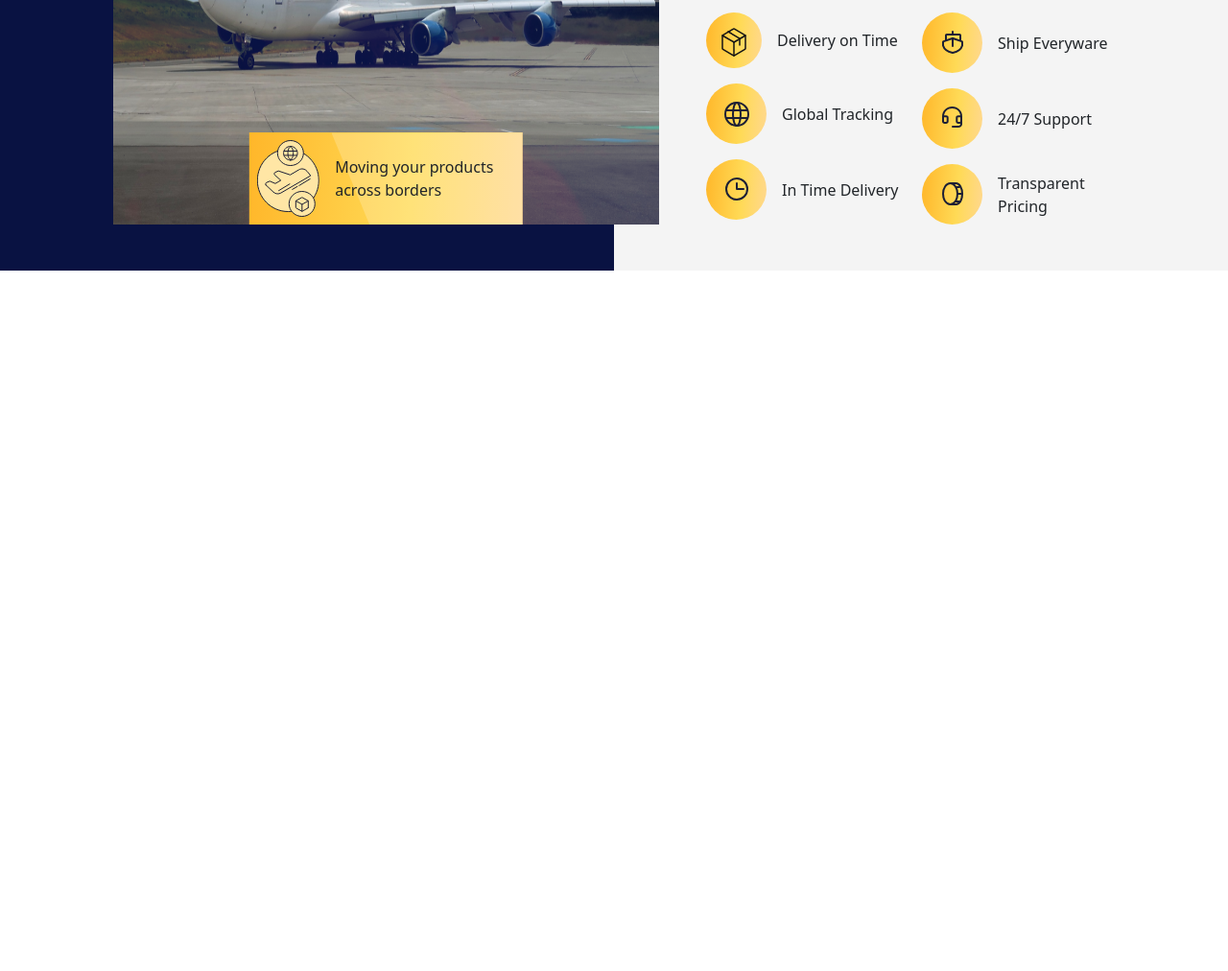
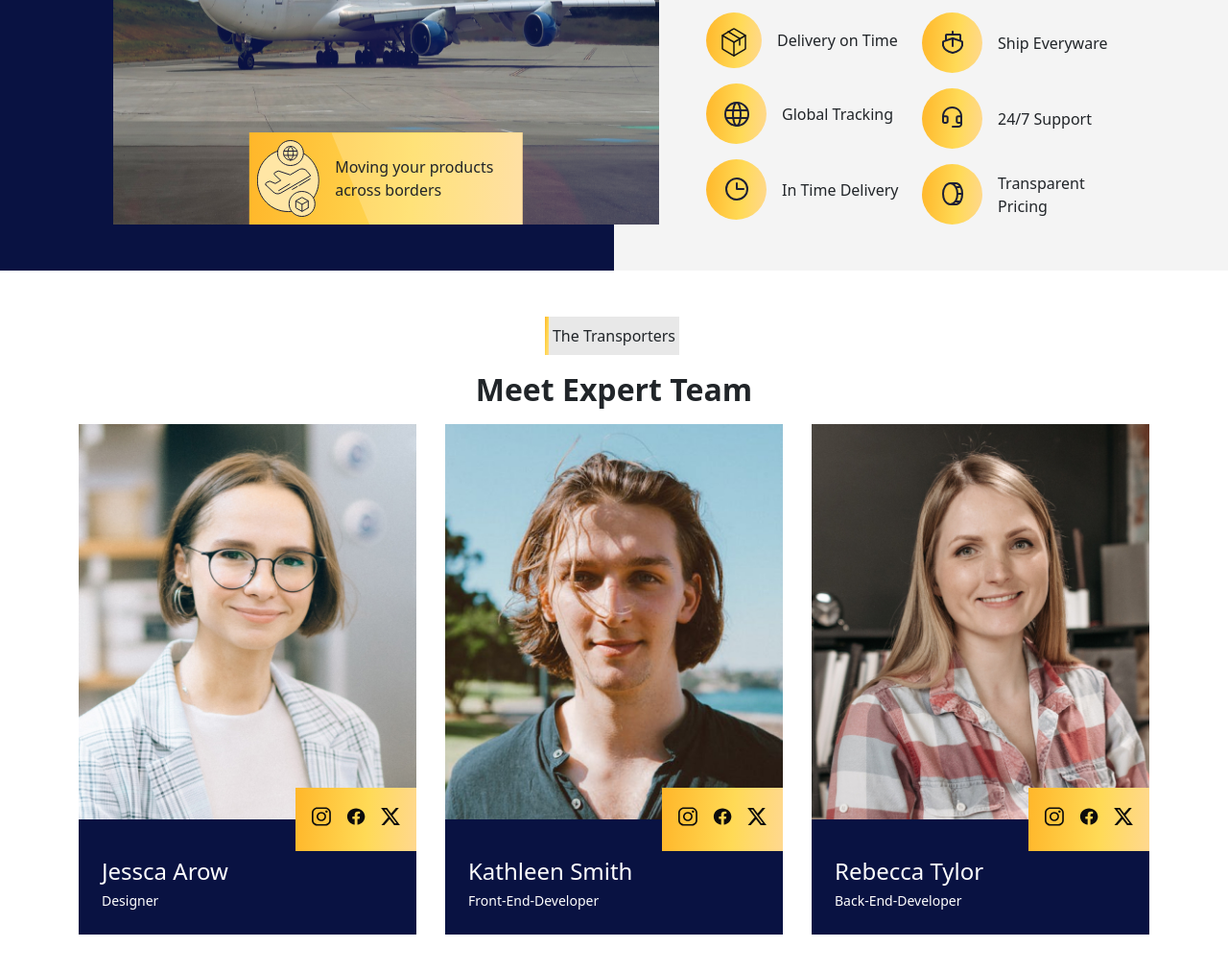
Before and after one commit to furkannsyll/TransitFlow_Website, a plain HTML site: page index.html in a window 1280 px wide. Shown: the part 4111-5123 px from the top of the page at 96% size. Before the commit the page ends 4393 px from the top, so only its background shows below. Drawn offline with nearby package versions, Linux system fonts and the light colour scheme.

Commit message:
card-user

```diff
--- a/assets/scss/style.scss
+++ b/assets/scss/style.scss
@@ -1,6 +1,7 @@
 :root {
     --navbar-height: 70px;
     --navbar-height-n: -70px;
+    --bg-main-one: #091242;
 }
 
 .text-main-two {
@@ -339,3 +340,32 @@
     height: 100%;
     clip-path: polygon(0 0, 100% 0%, 100% 100%, 20% 100%);
 }
+
+.card-user-wrapper {
+    background-color: #666c89;
+    overflow: hidden;
+    & > img {
+        transition: all 300ms;
+        &:hover {
+            transform: scale(1.1);
+        }
+    }
+    .card-user-info {
+        background-color: var(--bg-main-one);
+        position: relative;
+        color: #ffffff;
+        z-index: 1;
+        .card-user-info-desc {
+            margin-top: -30px;
+        }
+    }
+    .user-social-media {
+        background: linear-gradient(94.06deg, #ffb629 -1.21%, #ffda56 58.66%, #ffd7a6 116.84%);
+        padding: 20px 17px;
+        position: relative;
+        transform: translateY(-50%);
+    }
+    .user-social-media a .icon {
+        filter: invert(9%) sepia(0%) saturate(0%) hue-rotate(0deg) brightness(5%) contrast(100%);
+    }
+}
--- a/index.html
+++ b/index.html
@@ -544,6 +544,97 @@
         </div>
     </section>
 
+    <section>
+        <div class="container py-5">
+            <div class="text-center">
+                <div class="section-top-info">
+                    The Transporters
+                </div>
+                <div class="section-heading pt-3 mb-3">
+                    <span class="fs-2 lh-sm fw-bolder">Meet Expert Team</span>
+                </div>
+            </div>
+            <div class="w-100">
+                <div class="swiper slider--team">
+                    <div class="swiper-wrapper">
+                        <div class="swiper-slide">
+                            <div class="card-user-wrapper">
+                                <img src="assets/img/team/user-1.jpg" class="w-100" alt="user-1">
+                                <div class="card-user-info">
+                                    <div class="d-flex justify-content-end">
+                                        <div class="user-social-media d-flex gap-3">
+                                            <a href="#">
+                                                <i class="icon icon-instagram"></i>
+                                            </a>
+                                            <a href="#">
+                                                <i class="icon icon-facebook"></i>
+                                            </a>
+                                            <a href="#">
+                                                <i class="icon icon-x"></i>
+                                            </a>
+                                        </div>
+                                    </div>
+                                    <div class="card-user-info-desc px-4 pb-4">
+                                        <span class="d-block fs-4">Jessca Arow</span>
+                                        <small>Designer</small>
+                                    </div>
+                                </div>
+                            </div>
+                        </div>
+                        <div class="swiper-slide">
+                            <div class="card-user-wrapper">
+                                <img src="assets/img/team/user-2.jpg" class="w-100" alt="user-2">
+                                <div class="card-user-info">
+                                    <div class="d-flex justify-content-end">
+                                        <div class="user-social-media d-flex gap-3">
+                                            <a href="#">
+                                                <i class="icon icon-instagram"></i>
+                                            </a>
+                                            <a href="#">
+                                                <i class="icon icon-facebook"></i>
+                                            </a>
+                                            <a href="#">
+                                                <i class="icon icon-x"></i>
+                                            </a>
+                                        </div>
+                                    </div>
+                                    <div class="card-user-info-desc px-4 pb-4">
+                                        <span class="d-block fs-4">Kathleen Smith</span>
+                                        <small>Front-End-Developer</small>
+                                    </div>
+                                </div>
+                            </div>
+                        </div>
+                        <div class="swiper-slide">
+                            <div class="card-user-wrapper">
+                                <img src="assets/img/team/user-3.jpg" class="w-100" alt="user-3">
+                                <div class="card-user-info">
+                                    <div class="d-flex justify-content-end">
+                                        <div class="user-social-media d-flex gap-3">
+                                            <a href="#">
+                                                <i class="icon icon-instagram"></i>
+                                            </a>
+                                            <a href="#">
+                                                <i class="icon icon-facebook"></i>
+                                            </a>
+                                            <a href="#">
+                                                <i class="icon icon-x"></i>
+                                            </a>
+                                        </div>
+                                    </div>
+                                    <div class="card-user-info-desc px-4 pb-4">
+                                        <span class="d-block fs-4">Rebecca Tylor</span>
+                                        <small>Back-End-Developer</small>
+                                    </div>
+                                </div>
+                            </div>
+                        </div>
+                    </div>
+                </div>
+            </div>
+        </div>
+    </section>
+
     <script src="https://cdn.jsdelivr.net/npm/bootstrap@5.3.2/dist/js/bootstrap.bundle.min.js" integrity="sha384-C6RzsynM9kWDrMNeT87bh95OGNyZPhcTNXj1NW7RuBCsyN/o0jlpcV8Qyq46cDfL" crossorigin="anonymous"></script>
     <script src="https://cdn.jsdelivr.net/npm/swiper@11/swiper-bundle.min.js"></script>
     <script>
@@ -564,6 +655,10 @@
                 },
             },
         });
+        const sliderTeam = new Swiper(".slider--team", {
+            slidesPerView: 3,
+            spaceBetween: 30,
+        });
     </script>
 </body>
 
```
Also changed, not shown: assets/css/style.min.css, assets/img/team/user-1.jpg (added), assets/img/team/user-2.jpg (added), assets/img/team/user-3.jpg (added).
